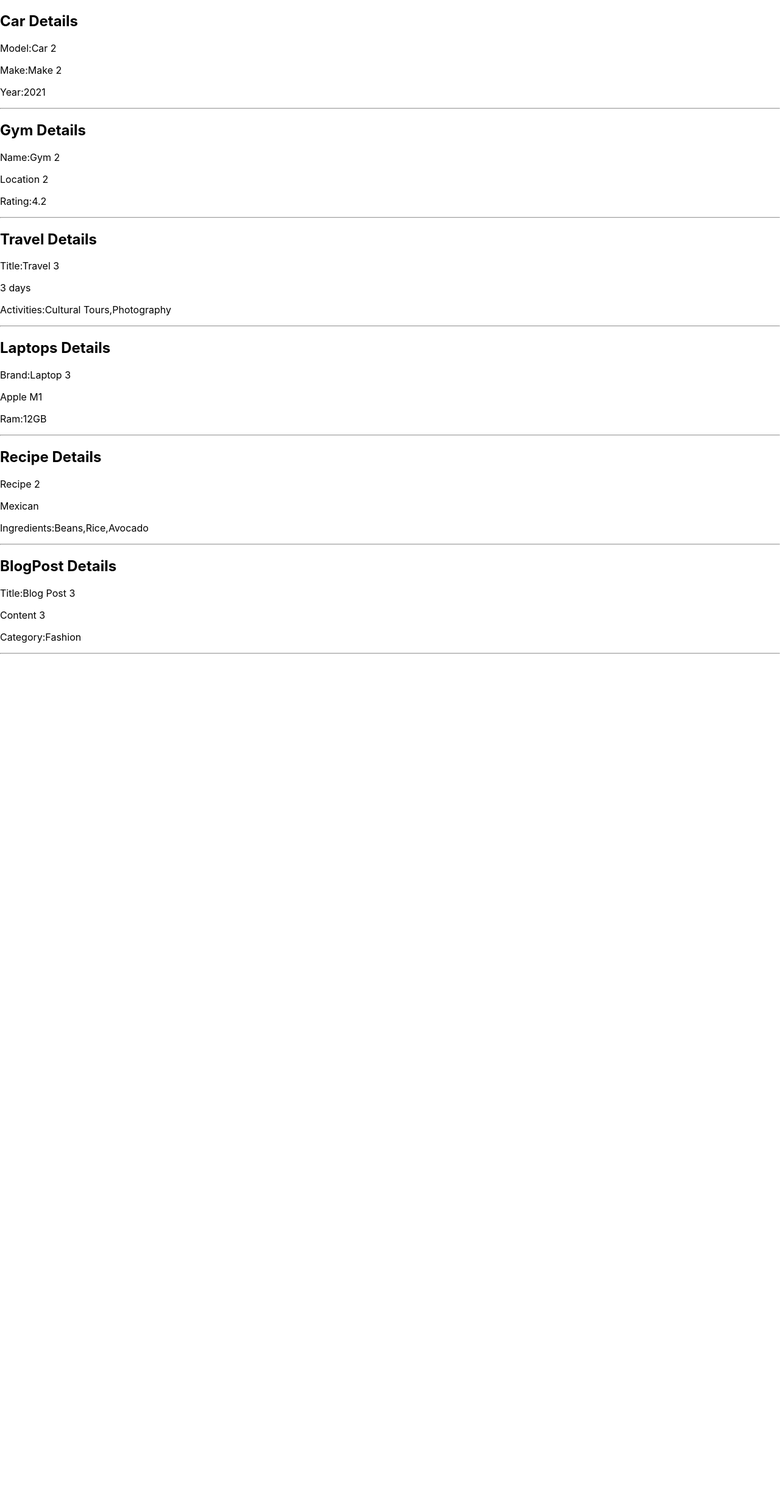
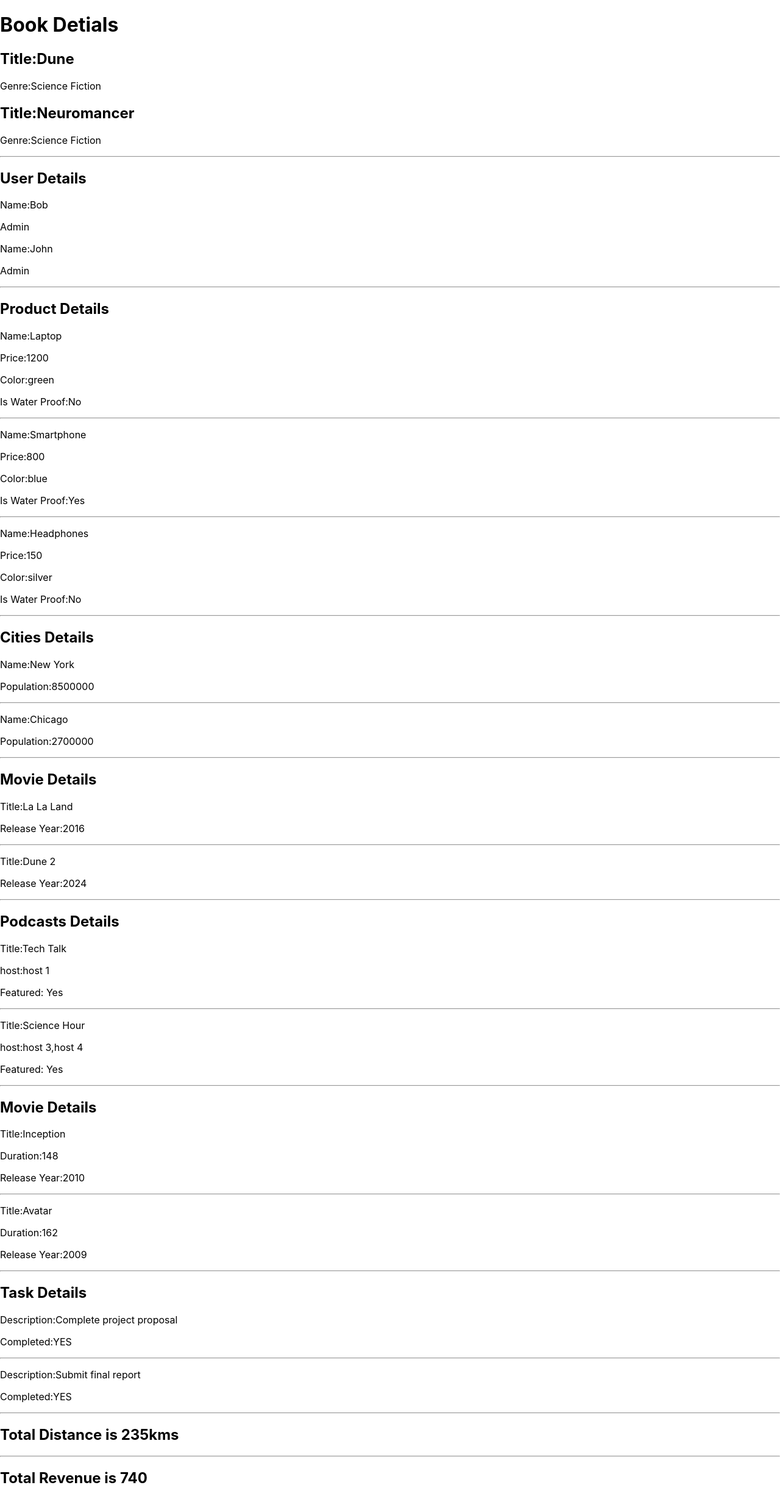
Before and after one commit to sourav7274/NeogP, a React (Create React App) app in the folder CW/test1/: page / in a window 1280 px wide. Shown: the whole page at 61% size. Before the commit the page ends 1081 px from the top, so only its background shows below. Built offline with nearby package versions, Linux system fonts and the light colour scheme.

Commit message:
IR2_Assignment1

```diff
--- a/CW/test1/src/App.js
+++ b/CW/test1/src/App.js
@@ -1,198 +1,279 @@
 
 import './App.css';
 
-const Cars = ({cars,model}) =>{
-  const details = cars.find(car=>car.model===model)
+const Books = ({books,genre}) =>{
+  const details = books.filter(book=>book.genre===genre)
+  const list = details.map(d=>(
+    <div key={d.id}>
+    <h2>Title:{d.title}</h2>
+    <p>Genre:{d.genre}</p>
+
+  </div>
+  ))
+
  return(
   <div>
-      <h2>Car Details</h2>
-      <p>Model:{details.model}</p>
-      <p>Make:{details.make}</p>
-      <p>Year:{details.year}</p>
+    <h1>Book Detials</h1>
+    {list}
     <hr/>
   </div>
  )
 }
 
-const Gyms = ({gyms,location}) =>{
-  const details = gyms.find(gym=>gym.location===location)
+const Users = ({users,role}) =>{
+  const details = users.filter(user=>user.role===role)
+  const list = details.map(d => (
+    <div key={d.id}>
+       <p>Name:{d.name}</p>
+       <p>{d.role}</p>
+    </div>
+  ))
   return(
     <div>
-      <h2>Gym Details</h2>
-      <p>Name:{details.name}</p>
-      <p>{details.location}</p>
-      <p>Rating:{details.rating}</p>
+      <h2>User Details</h2>
+      {list}
       <hr/>
     </div>
   )
 }
 
-const Travels = ({travels,destination}) =>{
-  const details = travels.find(travel=>travel.destination===destination)
+const Products = ({products,price}) =>{
+  const details = products.filter(product=>product.price>=price)
+  const list = details.map(d => (
+    <div key={d.id}>
+       <p>Name:{d.name}</p>
+       <p>Price:{d.price}</p>
+       <p>Color:{d.features.color}</p>
+       <p>Is Water Proof:{d.features.isWaterProof? "Yes" : "No"}</p>
+       <hr/>
+    </div>
+  ))
   return(
     <div>
-      <h2>Travel Details</h2>
-      <p>Title:{details.destination}</p>
-      <p>{details.duration}</p>
-      <p>Activities:{(details.activities).join(",")}</p>
-      <hr/>
+      <h2>Product Details</h2>
+      {list}
     </div>
   )
 }
-const Laptops = ({laptops,processor}) =>{
-  const details = laptops.find(laptop=>laptop.processor===processor)
+const Cities = ({cities,population}) =>{
+  const details = cities.filter(city=>city.population>=population)
+  const list = details.map(d=>(
+    <div key={d.id}>
+      <p>Name:{d.name}</p>
+      <p>Population:{d.population}</p>
+      <hr/>
+    </div>
+  ))
   return(
     <div>
-      <h2>Laptops Details</h2>
-      <p>Brand:{details.brand}</p>
-      <p>{details.processor}</p>
-      <p>Ram:{details.ram}</p>
-      <hr/>
+      <h2>Cities Details</h2>      {list}
+
     </div>
   )
 }
-const Recipes = ({recipes,dish}) =>{
-  const details = recipes.find(recipe=>recipe.dish===dish)
+const Movies = ({movies,releaseYear}) =>{
+  const details = movies.filter(movie=>movie.releaseYear>=releaseYear)
+  const list = details.map(d=>(
+    <div key={d.id}>
+      <p>Title:{d.title}</p>
+      <p>Release Year:{d.releaseYear}</p>
+      <hr/>
+    </div>
+  ))
   return(
     <div>
-      <h2>Recipe Details</h2>
-      <p>{details.dish}</p>
-      <p>{details.cuisine}</p>
-      <p>Ingredients:{(details.ingredients).join(',')}</p>
-      <hr/>
+      <h2>Movie Details</h2>
+       {list}
     </div>
   )
 }
-const Blogposts = ({blogPosts,title}) =>{
-  const details = blogPosts.find(blog=>blog.title===title)
+
+const Podcasts = ({podcasts,featured})=>{
+  const details = podcasts.filter(pod => pod.featured===featured)
+  const list  = details.map(d => (
+    <div key={d.id}>
+      <p>Title:{d.title}</p>
+      <p>host:{(d.host).join(",")}</p>
+      <p>Featured: {d.featured?"Yes":"No"}</p>
+      <hr/>
+    </div>
+  ))
   return(
-    <div key={details.id}>
-      <h2>BlogPost Details</h2>
-      <p>Title:{details.title}</p>
-      <p>{details.content}</p>
-      <p>Category:{details.category}</p>
+    <div>
+      <h2>Podcasts Details</h2>
+      {list}
+    </div>
+  )
+}
+
+const Moviess = ({moviess,releaseYear}) =>{
+  const details = moviess.filter(movie => movie.releaseYear>=releaseYear)
+  const list = details.map(d=>(
+    <div key={d.id}>
+      <p>Title:{d.title}</p>
+      <p>Duration:{d.duration}</p>
+      <p>Release Year:{d.releaseYear}</p>
+      <hr/>
+    </div>
+  ))
+  return(
+    <div>
+      <h2>Movie Details</h2>
+      {list}
+    </div>
+  )
+}
+
+const Tasks = ({tasks,completed}) =>{
+  const details = tasks.filter(task => task.completed===completed)
+  const list = details.map(d=>(
+    <div key={d.id}>
+      <p>Description:{d.description}</p>
+      <p>Completed:{d.completed?"YES":"NO"}</p>
+      <hr/>
+    </div>
+  ))
+  return(
+    <div>
+      <h2>Task Details</h2>
+      {list}
+    </div>
+  )
+}
+
+const Vehicles = ({vehicles}) =>{
+  const total = vehicles.reduce((acc,curr)=>acc+=curr.distance,0)
+  return(
+    <div>
+      <h2>Total Distance is {total}kms</h2>
       <hr/>
     </div>
   )
 }
 
+const Sales = ({sales}) =>{
+  const total = sales.reduce((acc,curr)=>acc+=(curr.quantity*curr.price),0)
+  return(
+    <div>
+      <h2>Total Revenue is {total}</h2>
+    </div>
+  )
+}
+
 function App() {
-  const recipes = [
+  const sales = [
 
-    {
+    { id: 1, product: "Widget A", price: 25, quantity: 10 },
 
-      dish: "Recipe 1",
+    { id: 2, product: "Gadget B", price: 50, quantity: 5 },
 
-      cuisine: "Italian",
+    { id: 3, product: "Tool C", price: 30, quantity: 8 },
 
-      ingredients: ["Tomatoes", "Pasta", "Cheese"],
+  ];
+  const vehicles = [
 
-    },
+    { id: 1, name: "Car", distance: 150 },
 
-    {
+    { id: 2, name: "Bicycle", distance: 10 },
 
-      dish: "Recipe 2",
+    { id: 3, name: "Motorcycle", distance: 75 },
 
-      cuisine: "Mexican",
+  ];
+  const moviess = [
 
-      ingredients: ["Beans", "Rice", "Avocado"],
+    { id: 1, title: "The Matrix", duration: 136, releaseYear: 1999 },
 
-    },
+    { id: 2, title: "Inception", duration: 148, releaseYear: 2010 },
 
-    {
+    { id: 3, title: "Avatar", duration: 162, releaseYear: 2009 },
 
-      dish: "Recipe 3",
+  ];
+  const podcasts = [
 
-      cuisine: "Indian",
+    { id: 1, title: "Tech Talk", host: ["host 1"], featured: true },
 
-      ingredients: ["Curry", "Rice", "Naan"],
+    { id: 2, title: "Business Insights", host: ["host 2"], featured: false },
 
-    },
+    { id: 3, title: "Science Hour", host: ["host 3", "host 4"], featured: true },
+
+  ];
+  const movies = [
+
+    { id: 1, title: "Inception", releaseYear: 2010 },
+
+    { id: 2, title: "La La Land", releaseYear: 2016 },
+
+    { id: 3, title: "Interstellar", releaseYear: 2014 },
+
+    { id: 4, title: "Dune 2", releaseYear: 2024 },
+
+  ];
+
+  const cities = [
+
+    { id: 1, name: "New York", population: 8500000 },
+
+    { id: 2, name: "Los Angeles", population: 539900 },
+
+    { id: 3, name: "Chicago", population: 2700000 },
 
   ];
 
 
-  const laptops = [
+  const books = [
 
-    { brand: "Laptop 1", processor: "Intel i5", ram: "8GB" },
+    { id: 1, title: "Dune", genre: "Science Fiction" },
 
-    { brand: "Laptop 2", processor: "AMD Ryzen 7", ram: "16GB" },
+    { id: 2, title: "Neuromancer", genre: "Science Fiction" },
 
-    { brand: "Laptop 3", processor: "Apple M1", ram: "12GB" },
-
-  ];
-  const cars = [
-
-    { model: "Car 1", make: "Make 1", year: 2022 },
-
-    { model: "Car 2", make: "Make 2", year: 2021 },
-
-    { model: "Car 3", make: "Make 3", year: 2023 },
+    { id: 3, title: "Foundation", genre: "Sci-fi" },
 
   ];
 
-  const gyms = [
+  const users = [
 
-    { name: "Gym 1", location: "Location 1", rating: 4.7 },
+  { id: 1, name: "Alice", role: "User" },
 
-    { name: "Gym 2", location: "Location 2", rating: 4.2 },
+  { id: 2, name: "Bob", role: "Admin" },
 
-    { name: "Gym 3", location: "Location 3", rating: 4.5 },
+  { id: 3, name: "Charlie", role: "User" },
+
+  { id: 4, name: "John", role: "Admin" },
 
 ];
-  const travels = [
+const products = [
 
-    {
+  { id: 1, name: "Laptop", price: 1200, features: {color: "green", isWaterProof: false} },
 
-      destination: "Travel 1",
+  { id: 2, name: "Smartphone", price: 800, features: {color: "blue", isWaterProof: true} },
 
-      duration: "5 days",
+  { id: 3, name: "Headphones", price: 150, features: {color: "silver", isWaterProof: false} },
 
-      activities: ["Hiking", "Sightseeing"],
+];
 
-    },
+const tasks = [
 
-    {
+  { id: 1, description: "Complete project proposal", completed: true },
 
-      destination: "Travel 2",
+  { id: 2, description: "Review client feedback", completed: false },
 
-      duration: "7 days",
-
-      activities: ["Beach", "Shopping"],
-
-    },
-
-    {
-
-      destination: "Travel 3",
-
-      duration: "3 days",
-
-      activities: ["Cultural Tours", "Photography"],
-
-    },
+  { id: 3, description: "Submit final report", completed: true },
 
 ];
 
 
-  const blogPosts = [
-
-    { id: 1, title: 'Blog Post 1', content: 'Content 1', category: 'Technology' },
-
-    { id: 2, title: 'Blog Post 2', content: 'Content 2', category: 'Food' },
-
-    { id: 3, title: 'Blog Post 3', content: 'Content 3', category: 'Fashion' }
-
-  ];
-
   return (
     <div>
-     <Cars cars={cars} model="Car 2" />
-     <Gyms gyms={gyms} location="Location 2"/>
-     <Travels travels={travels} destination="Travel 3" />
-     <Laptops laptops={laptops} processor="Apple M1" />
-     <Recipes recipes={recipes} dish="Recipe 2" />
-     <Blogposts blogPosts={blogPosts} title="Blog Post 3" />
+     <Books books={books} genre="Science Fiction" />
+     <Users users={users} role="Admin"/>
+     <Products products={products} price={100} />
+     <Cities cities={cities} population={1000000} />
+     <Movies movies={movies} releaseYear={2015} />
+     <Podcasts podcasts={podcasts} featured={true} />
+     <Moviess moviess={moviess} releaseYear={2000} />
+     <Tasks tasks={tasks} completed={true}/>
+     <Vehicles vehicles={vehicles} />
+     <Sales sales={sales}/>
     </div>
   )
 }
```
Lines whose indentation alone changed are shown as unchanged.
